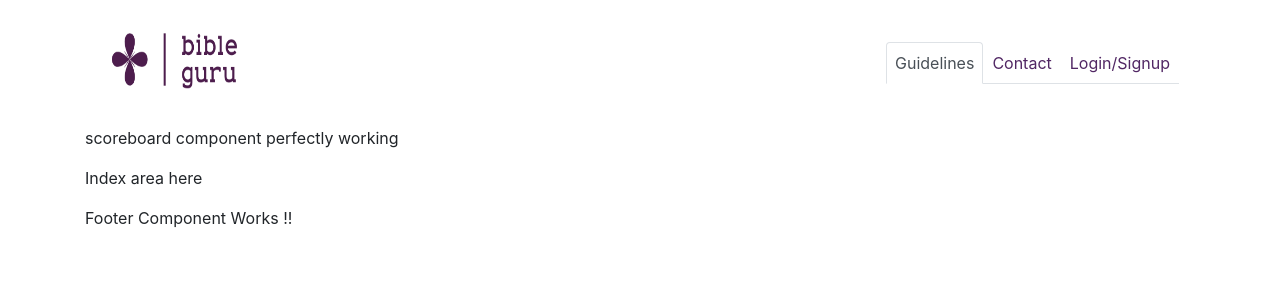
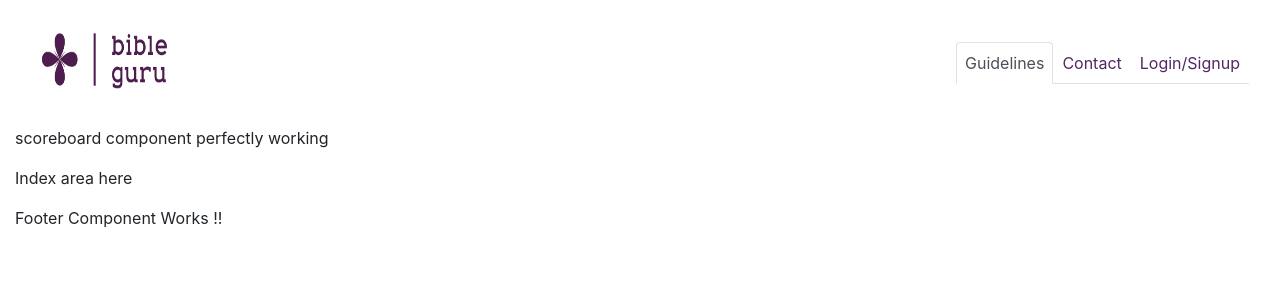
Before and after one commit to NgoziEmeh/Bible-quiz-web-app-frontend, an Angular app: page / in a window 1280 px wide. Shown: the top 300 px of the page. Built offline with nearby package versions, Linux system fonts and the light colour scheme.

Commit message:
fluid pages

```diff
--- a/src/app/app.component.html
+++ b/src/app/app.component.html
@@ -1,5 +1,5 @@
 
- <div class="container">
+ <div class="container-fluid">
 
 
     <router-outlet></router-outlet>
--- a/src/app/header/header.component.css
+++ b/src/app/header/header.component.css
@@ -9,6 +9,3 @@
 .nav-link{
     color: #512764;
 }
-/* .nav-link{
-    float: right;
-} */
```
